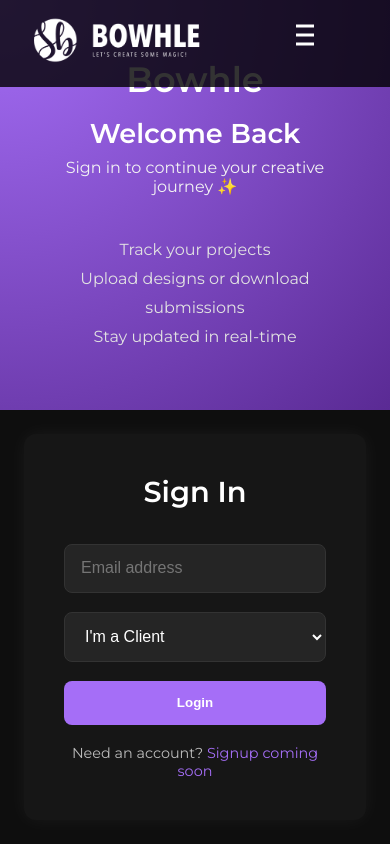
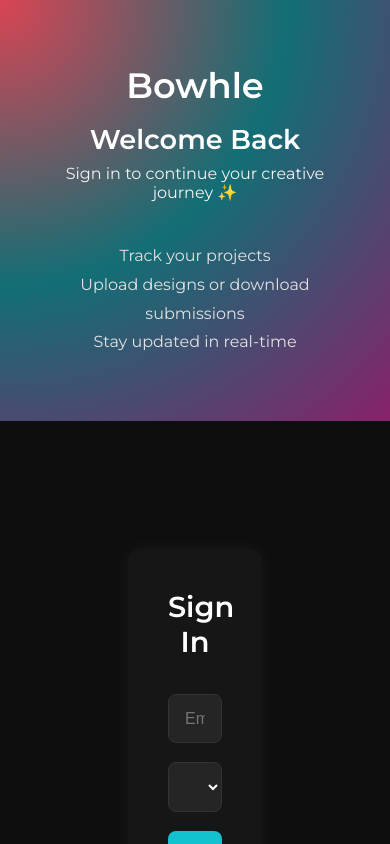
Before and after one commit to FRANKD-UX/bowhle-project, a React (Create React App) app in the folder frontend/: page /login in a window 390 px wide. Shown: the top 844 px of the page. Built offline with nearby package versions, Linux system fonts and the light colour scheme.

Commit message:
feat: Implimented a cool loader but will fix later Fix: Login responsiveness

```diff
--- a/frontend/package.json
+++ b/frontend/package.json
@@ -14,6 +14,7 @@
     "react-dom": "^19.1.0",
     "react-router-dom": "^7.6.2",
     "react-scripts": "5.0.1",
+    "react-spinners": "^0.17.0",
     "web-vitals": "^2.1.4"
   },
   "scripts": {
--- a/frontend/src/App.css
+++ b/frontend/src/App.css
@@ -25,6 +25,8 @@ html, body, #root {
 
 .main-content {
   flex: 1;
+  padding: 0;
+  margin: 0;
 }
 
 .hero-container {
--- a/frontend/src/App.js
+++ b/frontend/src/App.js
@@ -1,5 +1,5 @@
 import React from 'react';
-import { Routes, Route } from 'react-router-dom'; // Imports the React Router routing tools
+import { Routes, Route, useLocation } from 'react-router-dom'; // Imports the React Router routing tools
 
 import './App.css';
 import Header from './components/Header/Header';
@@ -10,6 +10,7 @@ import Brands from './components/pages/homepage/Brands/Brands';
 import Testimonials from './components/pages/homepage/Testimonials/Testimonials';
 import About from './components/pages/about/About';
 import Login from './components/auth/Login';
+import Loader from './components/common/Loader';
 
 
 // This is the homepage content only
@@ -39,11 +40,17 @@ function HomePage() {
 
 // This App handles page routing
 function AppWithRoutes() {
+  // This is a debug log to check if the component is being rendered
+  const location = useLocation();
+  console.log('Current location:', location.pathname);
+  const isLoginPage = location.pathname == '/login';
   console.log('AppWithRoutes component is being rendered');
+
   return (
     <>
     <div className='page-wrapper'>
-    <Header />
+      {!isLoginPage && <Header />}
+
     <main className='main-content'>
     <Routes>
       <Route path="/login" element={<Login />} />
@@ -51,7 +58,8 @@ function AppWithRoutes() {
       <Route path="/about" element={<About />} />
     </Routes>
     </main>
-    <Footer />
+
+    {isLoginPage && <Footer />}
     </div>
     </>
   );
--- a/frontend/src/components/auth/Login.css
+++ b/frontend/src/components/auth/Login.css
@@ -15,7 +15,7 @@ body, html {
 /* WRAPPER SPLIT LAYOUT */
 .login-wrapper {
   display: flex;
-  height: 100vh;
+  min-height: 100vh;
   width: 100%;
   overflow: hidden;
 }
@@ -23,7 +23,7 @@ body, html {
 /* LEFT PANEL */
 .login-left {
   flex: 1;
-  background: radial-gradient(circle at top left, #a56ef7, #5a2a94);
+  background: radial-gradient(circle at top left, #DA4453, #16c3cf88, #89216B);
   color: #ffffff;
   display: flex;
   flex-direction: column;
@@ -103,7 +103,7 @@ body, html {
 
 /* BUTTON */
 .login-form button {
-  background-color: #a56ef7;
+  background-color: #12c3cf;
   color: #fff;
   font-weight: 600;
   border: none;
@@ -114,7 +114,7 @@ body, html {
 }
 
 .login-form button:hover {
-  background-color: #8b4fd1;
+  background-color: #3e169b;
 }
 
 /* SMALL PRINT */
@@ -133,15 +133,16 @@ body, html {
 @media (max-width: 768px) {
   .login-wrapper {
     flex-direction: column;
+
   }
 
   .login-left {
-    height: 300px;
+    height: 600px;
     text-align: center;
     align-items: center;
   }
 
   .login-right {
-    padding: 1.5rem;
+    padding: 8rem;
   }
 }
--- a/frontend/src/components/auth/Login.js
+++ b/frontend/src/components/auth/Login.js
@@ -1,20 +1,27 @@
 import React, { useState } from 'react';
 import { useNavigate } from 'react-router-dom';
 import './Login.css';
+import Loader from '../common/Loader';
 
 function Login() {
   const navigate = useNavigate();
   const [email, setEmail] = useState('');
   const [userType, setUserType] = useState('client');
+  const [loading, setLoading] = useState(false);
 
   const handleLogin = (e) => {
     e.preventDefault();
+    setLoading(true);
     if (userType === 'employee') {
       navigate('/employee-dashboard');
     } else {
       navigate('/client-dashboard');
     }
   };
+
+  if (loading) {
+    return <Loader />;
+  }
 
   return (
     <div className="login-wrapper">
--- a/frontend/src/components/pages/homepage/Testimonials/Testimonials.css
+++ b/frontend/src/components/pages/homepage/Testimonials/Testimonials.css
@@ -1,7 +1,7 @@
 :root {
   --secondary-color: #6c757d;
   --text-color: #ffffff;
-  --background-color: #094f64;
+  --background-color: #0f86aa;
   --font-family: 'Montserrat', sans-serif;
 }
 
@@ -32,7 +32,7 @@
 
 .testimonial-card {
   background: transparent;
-  backdrop-filter: blur(10px) brightness(60%);
+  backdrop-filter: blur(10px) brightness(90%);
   border-radius: 10px;
   padding: 30px;
   margin: 10px 20px 10px 0;
```
Also changed, not shown: frontend/src/components/common/Loader.css (added), frontend/src/components/common/Loader.js (added), 1 other file (tests, documents, lock files or other folders).
